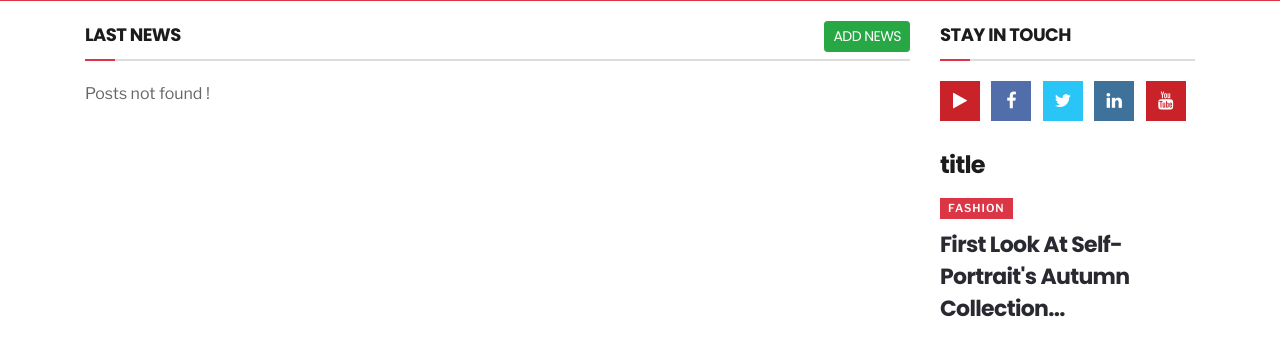
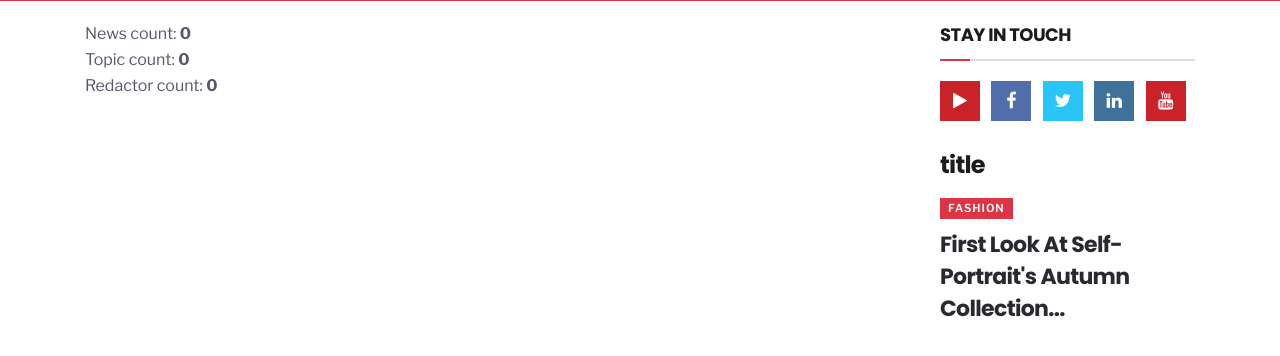
Before and after one commit to Shantagust/Newspaper-Agency, a Django app: page / in a window 1280 px wide. Shown: the part 64-420 px from the top of the page. Run offline with Django 4.2, Linux system fonts and the light colour scheme; the visitor is signed in with stand-in values (Sample User, id 1); data comes from the database, SQL or seed files in the repository; data that the repository does not hold is empty; some libraries are stand-ins or nearby versions.

Commit message:
add index page and index method

```diff
--- a/newspaper/urls.py
+++ b/newspaper/urls.py
@@ -3,7 +3,8 @@ from django.urls import path
 from newspaper import views
 
 urlpatterns = [
-    path("", views.NewsListView.as_view(), name="index"),
+    path("", views.index, name="index"),
+    path("news/", views.NewsListView.as_view(), name="news-list"),
     path("news/create/", views.NewsCreateView.as_view(), name="news-create"),
     path("news/<int:pk>/update/", views.NewsUpdateView.as_view(), name="news-update"),
     path("news/<int:pk>/delete/", views.NewsDeleteView.as_view(), name="news-delete"),
--- a/newspaper/views.py
+++ b/newspaper/views.py
@@ -1,10 +1,20 @@
 from django.contrib.auth import get_user_model
 from django.contrib.auth.mixins import LoginRequiredMixin
+from django.shortcuts import render
 from django.urls import reverse_lazy
 from django.views import generic
 
 from newspaper import forms
-from newspaper.models import Newspaper, Topic
+from newspaper.models import Newspaper, Topic, Redactor
+
+
+def index(request):
+    context = {
+        "news_count": Newspaper.objects.count(),
+        "topic_count": Topic.objects.count(),
+        "redactor_count": Redactor.objects.count()
+    }
+    return render(request, "newspaper/index.html", context=context)
 
 
 class NewsListView(generic.ListView):
@@ -22,19 +32,19 @@ class NewsCreateView(LoginRequiredMixin, generic.CreateView):
     model = Newspaper
     form_class = forms.NewsForm
     template_name = "newspaper/news_form.html"
-    success_url = reverse_lazy("newspaper:index")
+    success_url = reverse_lazy("newspaper:news-list")
 
 
 class NewsUpdateView(LoginRequiredMixin, generic.UpdateView):
     model = Newspaper
     form_class = forms.NewsForm
     template_name = "newspaper/news_form.html"
-    success_url = reverse_lazy("newspaper:index")
+    success_url = reverse_lazy("newspaper:news-list")
 
 
 class NewsDeleteView(LoginRequiredMixin, generic.DeleteView):
     model = Newspaper
-    success_url = reverse_lazy("newspaper:index")
+    success_url = reverse_lazy("newspaper:news-list")
 
 
 class RedactorListView(LoginRequiredMixin, generic.ListView):
--- a/templates/includes/navigation.html
+++ b/templates/includes/navigation.html
@@ -21,7 +21,7 @@
                             </li>
 
                             <li class="nav-item">
-                                <a class="nav-link" href="{% url 'newspaper:index' %}">News</a>
+                                <a class="nav-link" href="{% url 'newspaper:news-list' %}">News</a>
                             </li>
 
                             {% if user.is_authenticated %}
--- /dev/null
+++ b/templates/newspaper/index.html
@@ -0,0 +1,6 @@
+{% extends 'base.html' %}
+{% block content %}
+    News count: <strong>{{ news_count }}</strong><br>
+    Topic count: <strong>{{ topic_count }}</strong><br>
+    Redactor count: <strong>{{ redactor_count }}</strong><br>
+{% endblock %}
```
